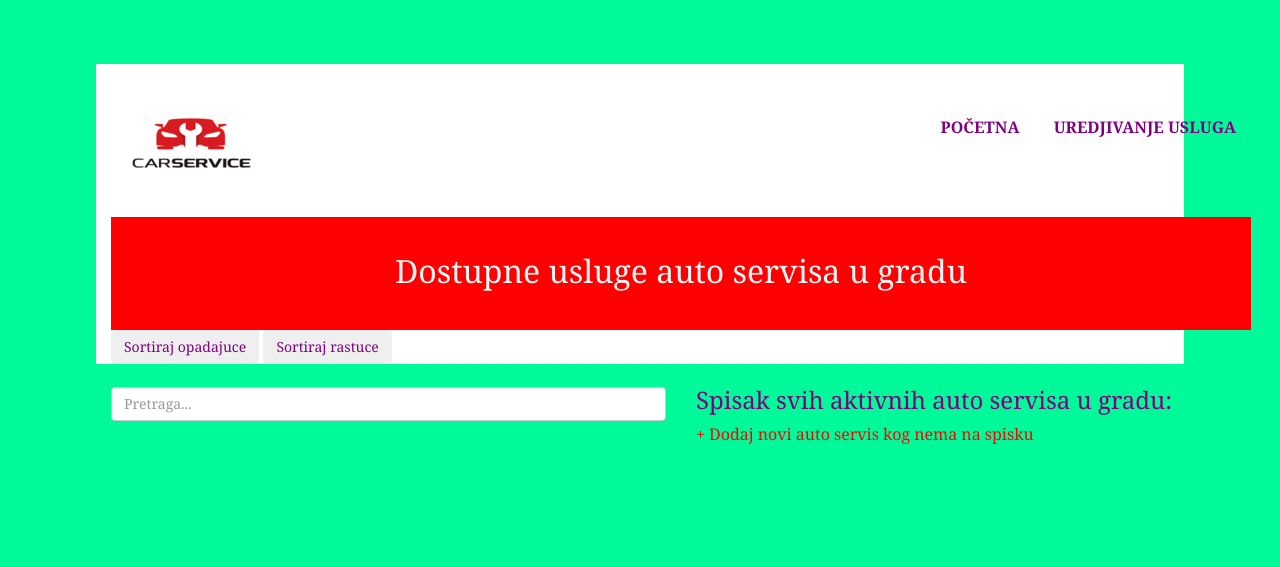
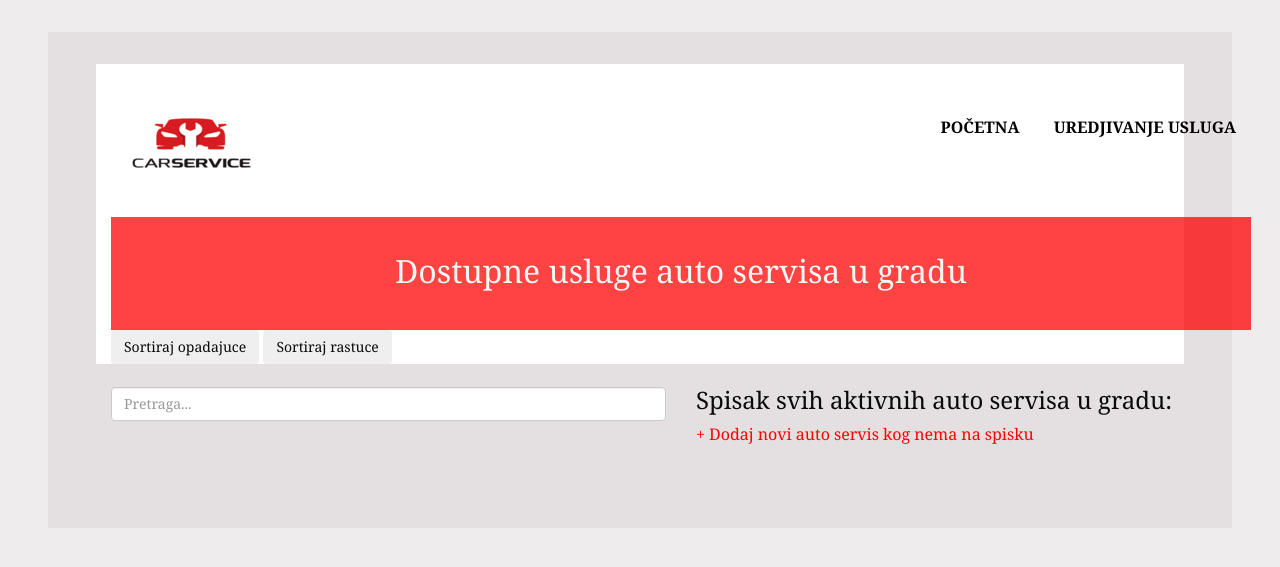
Before and after one commit to Bulat27/AutoServis-ITEHPrviDomaci, a PHP site: page / in a window 1280 px wide. Shown: the top 567 px of the page. Run offline with PHP 8.4, Linux system fonts and the light colour scheme; data that the repository does not hold is empty.

Commit message:
Modifikacija izgleda sajta

```diff
--- a/css/style.css
+++ b/css/style.css
@@ -9,9 +9,9 @@ p {
 }
 html, body {
 	font-family: Georgia, "Times New Roman";
-    color: purple;
+    color: rgb(10, 10, 10);
 	font-size: 100%;
-	background-color:#00FA9A;
+	background-color:#c5bdbe46;
 	padding: 2em 3em;
 
 }
@@ -43,7 +43,7 @@ body a {
 .menu li a {
 	display: block;
 	font-size: 1em;
-	color:purple;
+	color:rgb(3, 0, 3);
 	-webkit-transition: all 0.3s ease;
 	-moz-transition: all 0.3s ease;
 	-o-transition: all 0.3s ease;
@@ -54,7 +54,7 @@ body a {
 
 .menu li a:hover {
 	color: #e4551d;
-	background: #fff;
+	background: rgba(8, 0, 0, 0.548);
 }
 .toggleMenu {
 	display: none;
@@ -292,7 +292,7 @@ ul.social_left li.fb_text {
 	background: white;
 }
 .title-section {
-	background: red;
+	background: rgba(255, 0, 0, 0.74);
 	position: relative;
 	padding-top: 25px;
 	padding-right: 0;
```
